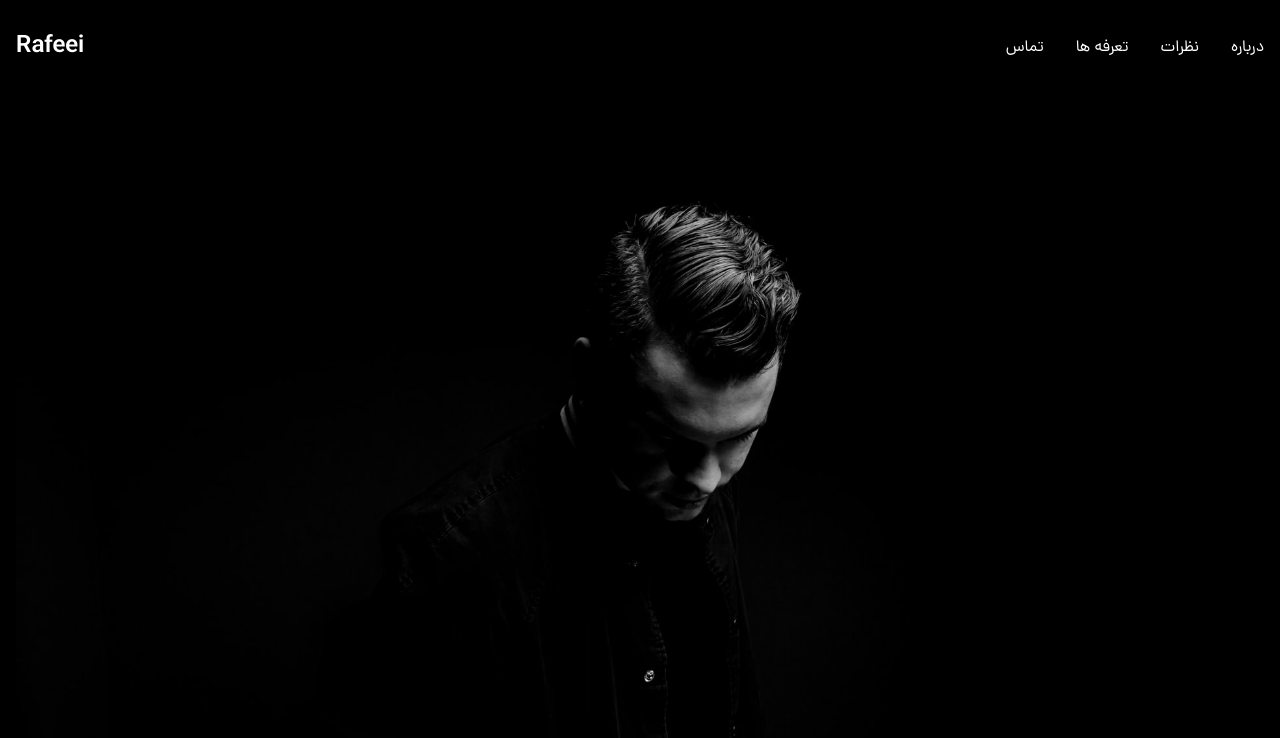
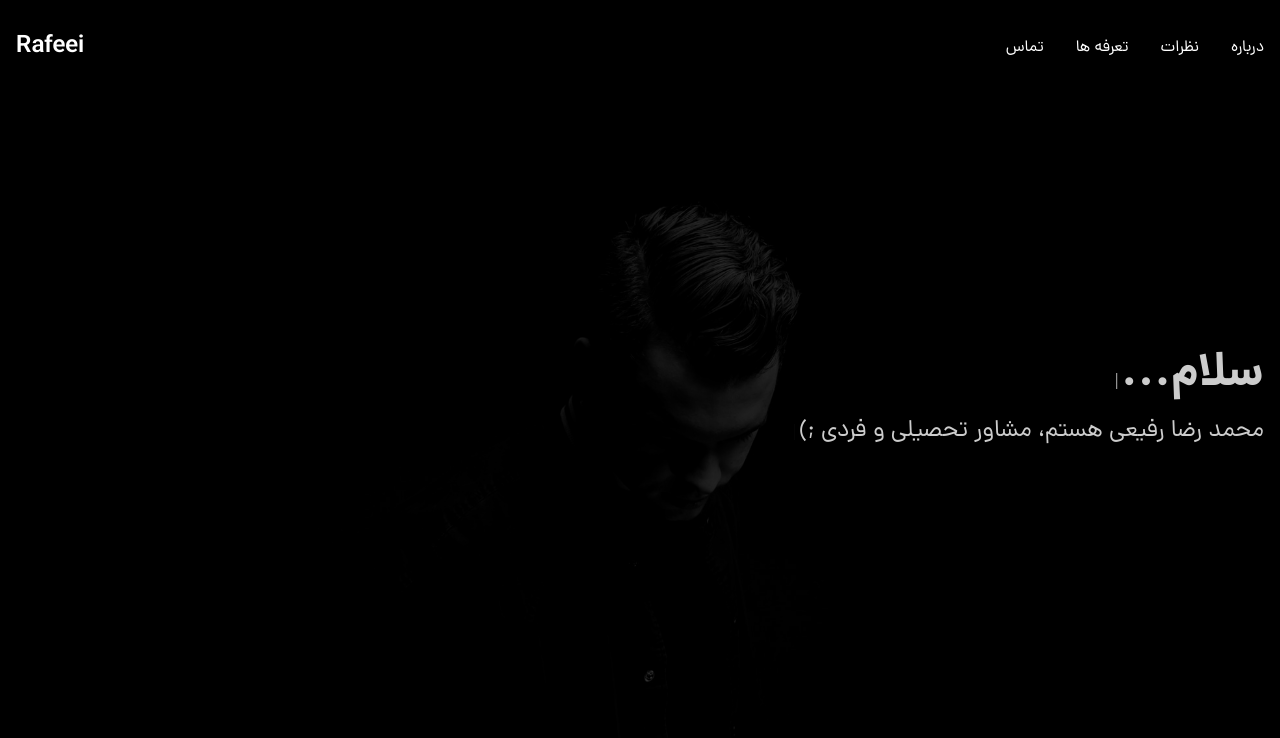
Before and after one commit to AliDeWeb/Rafeei_portfolio, a website built with Vite: page index.html in a window 1280 px wide. Shown: the top 738 px of the page. Built offline with nearby package versions, Linux system fonts and the light colour scheme.

Commit message:
type writer effect developed

```diff
--- a/index.html
+++ b/index.html
@@ -11,6 +11,22 @@
     <body class="text-white">
         <header class="relative h-dvh w-full bg-black">
             <div class="container h-full">
+                <div
+                    class="absolute bottom-0 top-0 my-auto flex h-full flex-col justify-center text-white"
+                >
+                    <div>
+                        <span
+                            class="font-danaBold text-3xl lg:text-5xl"
+                            id="hello"
+                        ></span>
+                    </div>
+                    <div class="mt-4">
+                        <span
+                            class="font-dana text-lg lg:text-2xl"
+                            id="introduction"
+                        ></span>
+                    </div>
+                </div>
                 <div
                     class="flex items-center justify-between py-8"
                 >
@@ -42,7 +58,7 @@
                         <a href="/"> Rafeei </a>
                     </h1>
                 </div>
-                <div class="h-[calc(100%-98px)]">
+                <div class="h-[calc(100%-98px)] opacity-20">
                     <img
                         class="object-cover"
                         src="/public/images/character.jpg"
--- a/package.json
+++ b/package.json
@@ -28,6 +28,7 @@
         "vite": "^5.4.1"
     },
     "dependencies": {
-        "swiper": "^11.1.14"
+        "swiper": "^11.1.14",
+        "typed.js": "^2.1.0"
     }
 }
--- a/src/main.ts
+++ b/src/main.ts
@@ -33,8 +33,12 @@ import Swiper from 'swiper';
 import { Autoplay } from 'swiper/modules';
 import 'swiper/css';
 
+// TypedJs
+import Typed from 'typed.js';
+
 // Events
 window.addEventListener(`load`, () => {
+    // SwiperJs
     new Swiper('.comments-swiper1', {
         loop: true,
         allowTouchMove: false,
@@ -194,6 +198,22 @@ window.addEventListener(`load`, () => {
              )}</div>`,
         );
     });
+
+    // TypedJs
+    new Typed('#hello', {
+        strings: ['سلام...'],
+        typeSpeed: 500,
+        showCursor: true,
+        cursorChar: '|',
+    });
+    new Typed('#introduction', {
+        strings: [
+            'محمد رضا رفیعی هستم، مشاور تحصیلی و فردی ;)',
+        ],
+        typeSpeed: 100,
+        showCursor: true,
+        cursorChar: '|',
+    });
 });
 
 window.addEventListener('scroll', () => {
```
Also changed, not shown: 1 other file.
